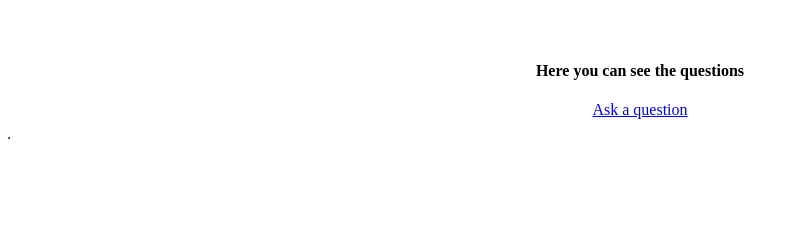
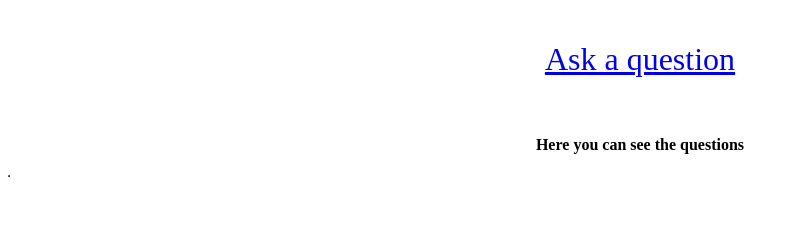
Before and after one commit to dudaskobendeguz/askmate2_v2, a Flask app: template templates/list.html in a window 1280 px wide. Shown: the part 83-323 px from the top of the page, without its empty margins (0-799 px from the left). Run offline with Flask 2, Linux system fonts and the light colour scheme; the template is opened without the code that fills it, so the values that code supplies are empty.

Commit message:
Add: formatting ask question

```diff
--- a/server.py
+++ b/server.py
@@ -1,10 +1,7 @@
 from flask import Flask, render_template, request, redirect, url_for
-
 import data_manager, util
 
 app = Flask(__name__)
-
-
 USER = ''
 
 
--- a/templates/list_template.html
+++ b/templates/list_template.html
@@ -15,6 +15,10 @@
         .log_out{
             text-align: right;
         }
+        .ask_question{
+            color: olive;
+            font-size: xx-large;
+        }
     </style>
 </head>
 <body>
@@ -27,9 +31,11 @@
 <div class="center">
     <h1>{% block h1 %}{% endblock %}</h1><br>
 
+    <div class="ask_question">
+        {% block ask_question %}{% endblock %}
+    </div>
+
     <h4>{%block h4%}{% endblock %}</h4>
-
-    {% block ask_question %}{% endblock %}
 
     {% block display_question %}{% endblock %}
 
```
